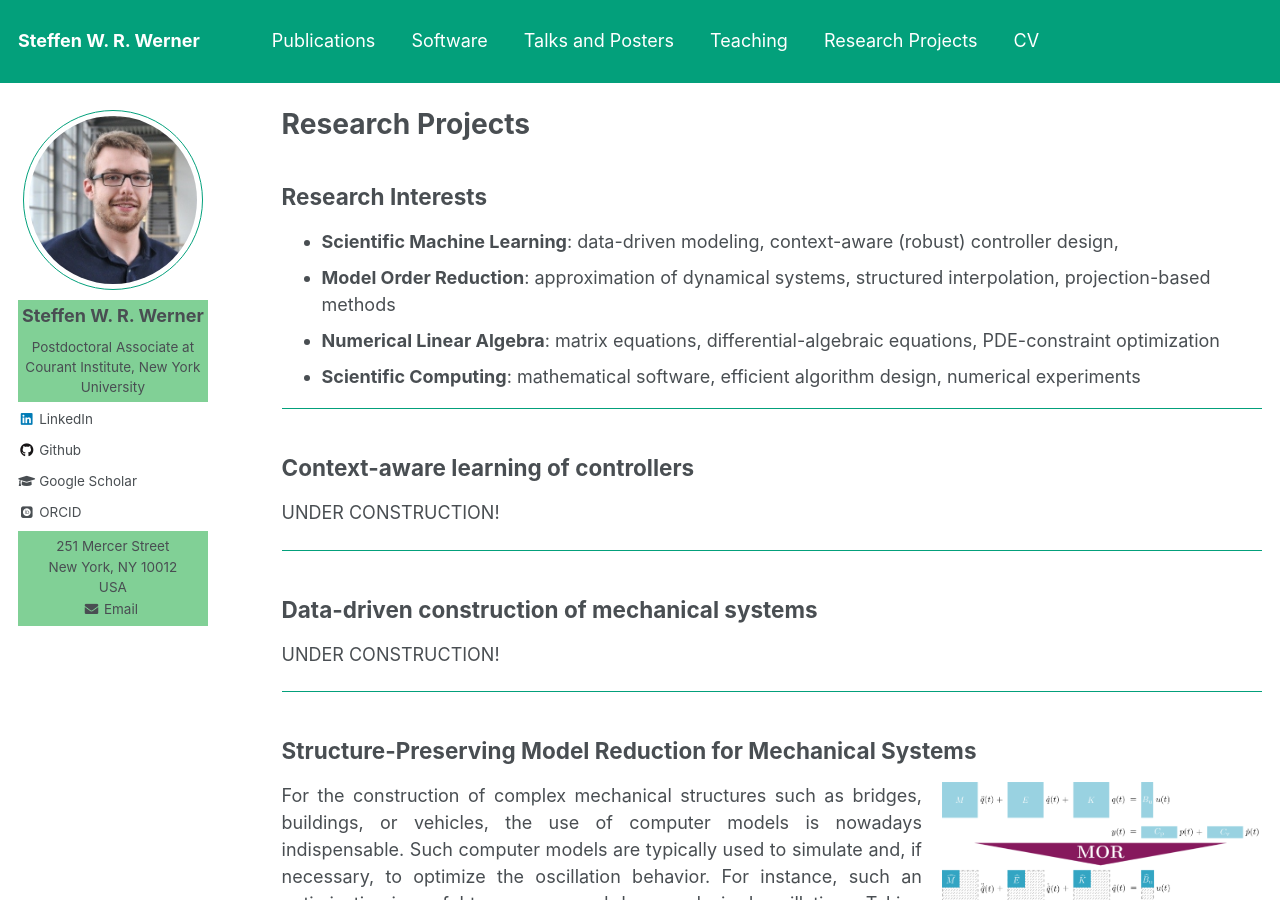
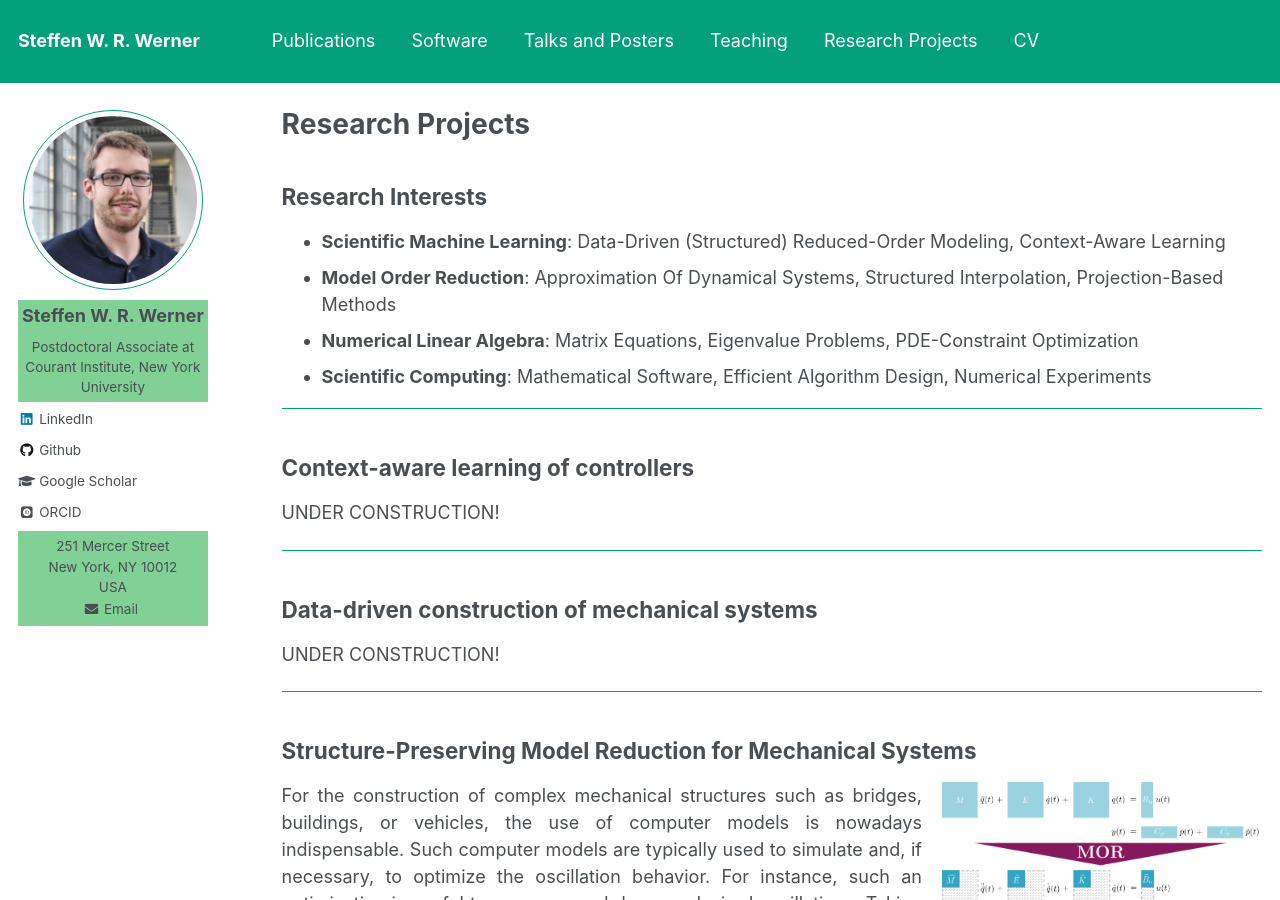
Before and after one commit to ninsteve/ninsteve.github.io, a Jekyll site: the page built from _pages/projects.md, in a window 1280 px wide and 900 px high. Built offline with Jekyll 4.4.1, drawn with Linux system fonts in a browser that asks for light colours; some web fonts are replaced.

Commit message:
Updated keywords.

```diff
--- a/_pages/projects.md
+++ b/_pages/projects.md
@@ -8,20 +8,20 @@ author_profile: true
 ## Research Interests ##
 
 * **Scientific Machine Learning**:
-  data-driven modeling,
-  context-aware (robust) controller design,
+  Data-Driven (Structured) Reduced-Order Modeling,
+  Context-Aware Learning
 * **Model Order Reduction**:
-  approximation of dynamical systems,
-  structured interpolation,
-  projection-based methods
+  Approximation Of Dynamical Systems,
+  Structured Interpolation,
+  Projection-Based Methods
 * **Numerical Linear Algebra**:
-  matrix equations,
-  differential-algebraic equations,
-  PDE-constraint optimization
+  Matrix Equations,
+  Eigenvalue Problems,
+  PDE-Constraint Optimization
 * **Scientific Computing**:
-  mathematical software,
-  efficient algorithm design,
-  numerical experiments
+  Mathematical Software,
+  Efficient Algorithm Design,
+  Numerical Experiments
 
 ---
 
```
